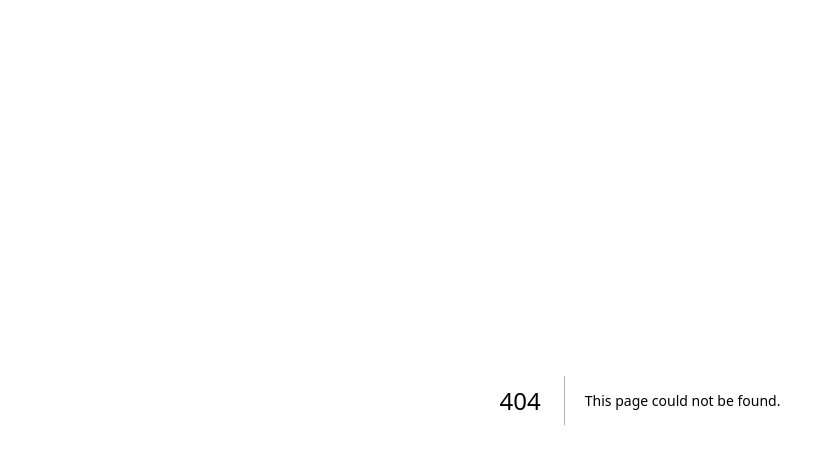
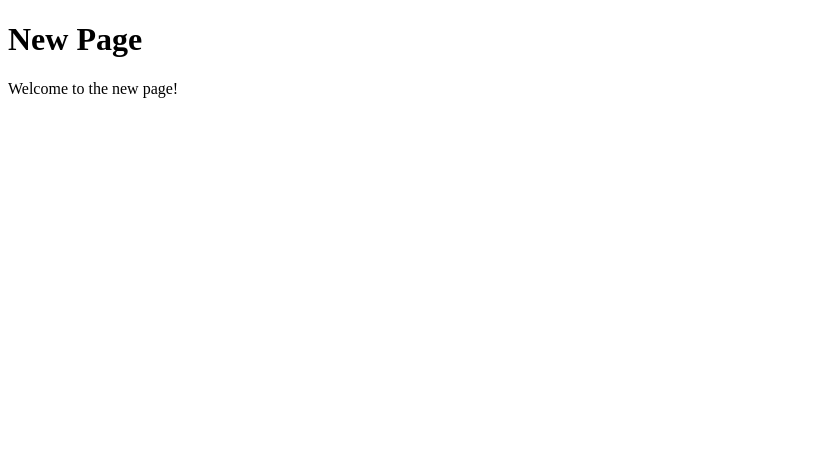
Before and after one commit to Jeloves/project_against_the_light, a Next.js app: page /world-map in a window 1280 px wide. Before the commit this address had no page. Shown: the top 464 px of the page, without its empty margins (0-835 px from the left). Built offline with nearby package versions, Linux system fonts and the light colour scheme.

Commit message:
created WorldMap page

```diff
--- /dev/null
+++ b/pages/world-map.tsx
@@ -0,0 +1,10 @@
+const WorldMap = () => {
+    return (
+        <div>
+            <h1>New Page</h1>
+            <p>Welcome to the new page!</p>
+        </div>
+    );
+};
+
+export default WorldMap;
```
